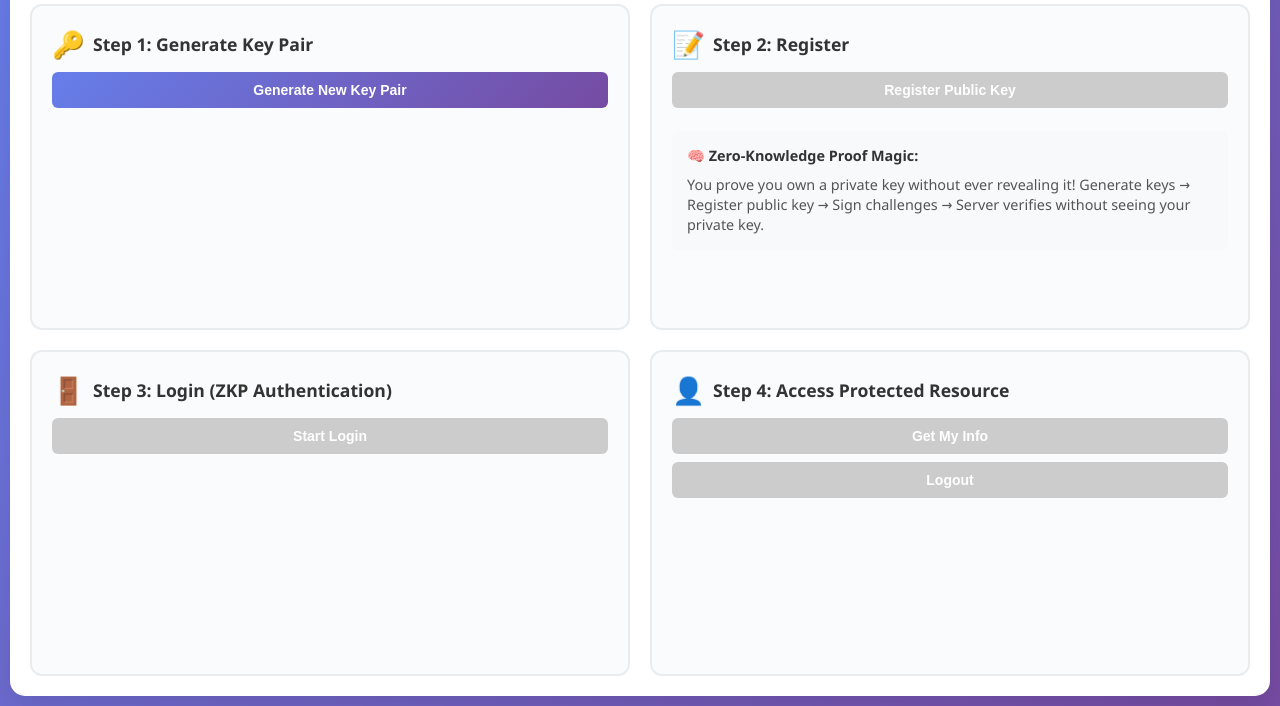
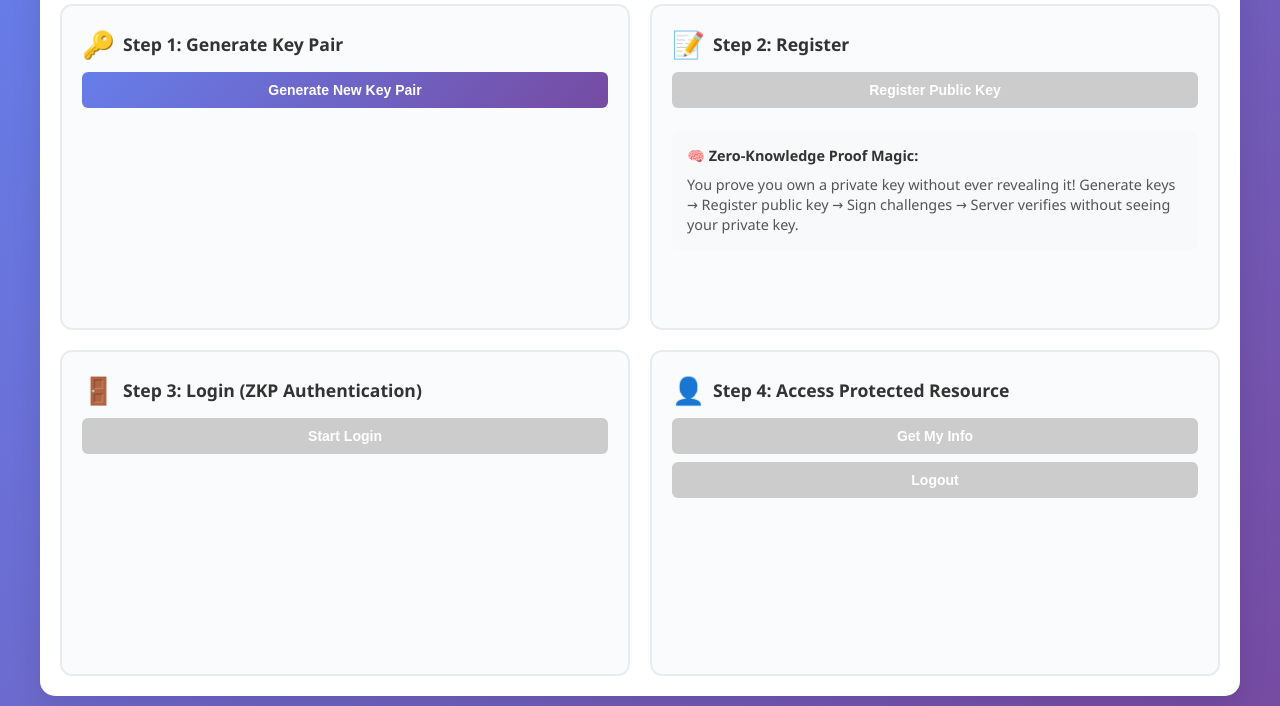
Before and after one commit to sreyansu/Passwordless_Auth_Using_ZKP, a website: page public/index.html in a window 1280 px wide. Shown: the part 94-800 px from the top of the page. Drawn offline with Linux system fonts and the light colour scheme.

Commit message:
updated the index file

```diff
--- a/public/index.html
+++ b/public/index.html
@@ -15,8 +15,10 @@
         body {
             font-family: 'Segoe UI', Tahoma, Geneva, Verdana, sans-serif;
             background: linear-gradient(135deg, #667eea 0%, #764ba2 100%);
-            height: 100vh;
-            overflow: hidden;
+            min-height: 100dvh;
+            height: auto;
+            overflow-x: hidden;
+            overflow-y: auto;
             margin: 0;
             padding: 10px;
         }
@@ -26,11 +28,13 @@
             border-radius: 15px;
             box-shadow: 0 10px 30px rgba(0, 0, 0, 0.1);
             padding: 20px;
-            height: calc(100vh - 20px);
-            width: calc(100vw - 20px);
+            width: 100%;
+            max-width: 1200px;
+            margin: 0 auto;
+            min-height: calc(100dvh - 20px);
             display: flex;
             flex-direction: column;
-            overflow: hidden;
+            overflow: visible;
         }
 
         .header {
@@ -58,7 +62,7 @@
             grid-template-rows: 1fr 1fr;
             gap: 20px;
             flex: 1;
-            overflow: hidden;
+            overflow: visible;
         }
 
         .section {
```
Also changed, not shown: server.js (+22 -25 lines), 1 other file.
